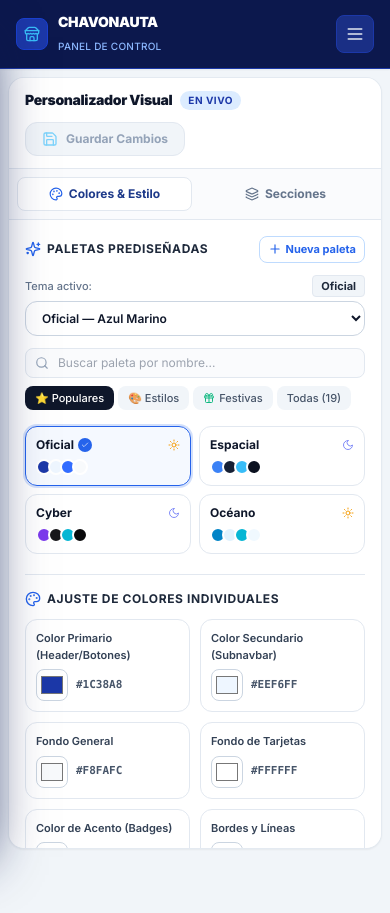
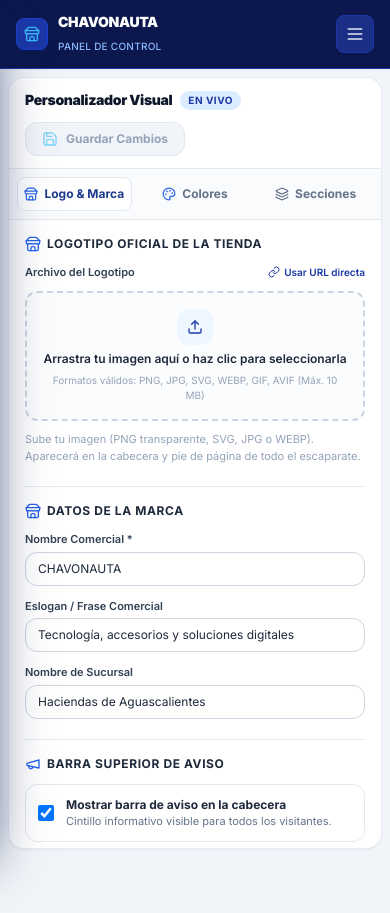
Before and after one commit to AzaelFajardo/Chavonauta-WebPage, a Next.js app: page /admin/personalizador in a window 390 px wide. Built offline with nearby package versions, Linux system fonts and the light colour scheme.

Commit message:
feat: implementa control de tamano de logo responsivo y pestana de marca

```diff
--- a/src/components/customizer/AdminCustomizerManager.tsx
+++ b/src/components/customizer/AdminCustomizerManager.tsx
@@ -19,10 +19,12 @@ import {
   Loader2,
   X,
   Settings,
+  Store,
 } from "lucide-react";
 import { CatalogItem, Category, SectionBlock, ThemeConfig } from "@/types";
 import { SectionManager } from "./SectionManager";
 import { ColorPaletteEditor } from "./ColorPaletteEditor";
+import { BusinessInfoEditor } from "./BusinessInfoEditor";
 import { LivePreview } from "./LivePreview";
 
 interface AdminCustomizerManagerProps {
@@ -39,7 +41,7 @@ export function AdminCustomizerManager({
   const router = useRouter();
 
   const [theme, setTheme] = useState<ThemeConfig>(initialTheme);
-  const [activeTab, setActiveTab] = useState<"colors" | "sections">("colors");
+  const [activeTab, setActiveTab] = useState<"logo" | "colors" | "sections">("logo");
   const [viewport, setViewport] = useState<"desktop" | "tablet" | "mobile">("desktop");
   const [isSaving, setIsSaving] = useState(false);
   const [hasChanges, setHasChanges] = useState(false);
@@ -318,24 +320,37 @@ export function AdminCustomizerManager({
         {/* Panel de Controles / Sidebar del Editor */}
         <div className="w-full lg:w-[410px] border-b lg:border-b-0 lg:border-r border-slate-200 bg-white flex flex-col shrink-0">
           {/* Pestañas de Navegación del Editor */}
-          <div className="p-2 border-b border-slate-200 bg-slate-50/70 grid grid-cols-2 gap-1.5 shrink-0">
+          <div className="p-2 border-b border-slate-200 bg-slate-50/70 grid grid-cols-3 gap-1.5 shrink-0">
+            <button
+              type="button"
+              onClick={() => setActiveTab("logo")}
+              className={`flex items-center justify-center gap-1.5 py-2 px-1 rounded-lg text-xs font-bold transition-all ${
+                activeTab === "logo"
+                  ? "bg-white text-blue-900 shadow-2xs border border-slate-200"
+                  : "text-slate-500 hover:text-slate-800 hover:bg-slate-100"
+              }`}
+            >
+              <Store className="w-3.5 h-3.5 text-blue-600" />
+              <span>Logo & Marca</span>
+            </button>
+
             <button
               type="button"
               onClick={() => setActiveTab("colors")}
-              className={`flex items-center justify-center gap-1.5 py-2 px-2.5 rounded-lg text-xs font-bold transition-all ${
+              className={`flex items-center justify-center gap-1.5 py-2 px-1 rounded-lg text-xs font-bold transition-all ${
                 activeTab === "colors"
                   ? "bg-white text-blue-900 shadow-2xs border border-slate-200"
                   : "text-slate-500 hover:text-slate-800 hover:bg-slate-100"
               }`}
             >
               <Palette className="w-3.5 h-3.5 text-blue-600" />
-              <span>Colores & Estilo</span>
+              <span>Colores</span>
             </button>
 
             <button
               type="button"
               onClick={() => setActiveTab("sections")}
-              className={`flex items-center justify-center gap-1.5 py-2 px-2.5 rounded-lg text-xs font-bold transition-all ${
+              className={`flex items-center justify-center gap-1.5 py-2 px-1 rounded-lg text-xs font-bold transition-all ${
                 activeTab === "sections"
                   ? "bg-white text-blue-900 shadow-2xs border border-slate-200"
                   : "text-slate-500 hover:text-slate-800 hover:bg-slate-100"
@@ -348,6 +363,22 @@ export function AdminCustomizerManager({
 
           {/* Contenido de la Pestaña Activa con Scroll */}
           <div className="flex-1 overflow-y-auto p-4">
+            {activeTab === "logo" && (
+              <BusinessInfoEditor
+                business={theme.business}
+                onChange={(updates) => {
+                  setTheme((prev) => ({
+                    ...prev,
+                    business: {
+                      ...prev.business,
+                      ...updates,
+                    },
+                  }));
+                  setHasChanges(true);
+                }}
+              />
+            )}
+
             {activeTab === "colors" && (
               <ColorPaletteEditor
                 theme={theme}
@@ -366,7 +397,7 @@ export function AdminCustomizerManager({
           {/* Pie informativo para redirigir a Configuración */}
           <div className="p-3 bg-slate-50 border-t border-slate-200 text-center shrink-0">
             <p className="text-[11px] text-slate-500">
-              ¿Deseas cambiar logotipo, nombre, horarios o contacto?
+              ¿Deseas editar horarios detallados, redes sociales o mapa?
             </p>
             <Link
               href="/admin/configuracion"
--- a/src/components/customizer/BusinessInfoEditor.tsx
+++ b/src/components/customizer/BusinessInfoEditor.tsx
@@ -2,7 +2,7 @@
 
 import React from "react";
 import { BusinessInfo } from "@/types";
-import { Store, Megaphone, Phone, MapPin, Mail, Clock } from "lucide-react";
+import { Store, Megaphone, Phone, MapPin, Mail, Clock, Maximize2, Smartphone } from "lucide-react";
 import { ImageUploader } from "@/components/ui/ImageUploader";
 
 interface BusinessInfoEditorProps {
@@ -14,37 +14,139 @@ export function BusinessInfoEditor({
   business,
   onChange,
 }: BusinessInfoEditorProps) {
+  const currentLogoWidth = business.logoWidth || 130;
+
   return (
     <div className="space-y-5">
-      {/* Datos Principales */}
-      <div>
-        <label className="block text-xs font-bold uppercase tracking-wider text-slate-800 mb-3 flex items-center gap-1.5">
-          <Store className="w-4 h-4 text-navy-800" />
-          <span>Identidad de la Marca</span>
+      {/* 1. Logotipo y Tamaño Responsivo */}
+      <div className="space-y-3">
+        <label className="block text-xs font-bold uppercase tracking-wider text-slate-800 flex items-center gap-1.5">
+          <Store className="w-4 h-4 text-blue-600" />
+          <span>Logotipo Oficial de la Tienda</span>
         </label>
 
-        <div className="space-y-3">
+        {/* Componente Uploader de Imagen */}
+        <ImageUploader
+          value={business.logoUrl || ""}
+          onChange={(url) => onChange({ logoUrl: url })}
+          label="Archivo del Logotipo"
+          helperText="Sube tu imagen (PNG transparente, SVG, JPG o WEBP). Aparecerá en la cabecera y pie de página de todo el escaparate."
+        />
+
+        {/* Controles de Tamaño (solo visibles si se ha cargado un logotipo) */}
+        {business.logoUrl && (
+          <div className="p-3.5 bg-slate-50/90 rounded-xl border border-slate-200/90 space-y-3 animate-in fade-in duration-200 shadow-2xs">
+            <div className="flex items-center justify-between">
+              <label className="text-xs font-bold text-slate-800 flex items-center gap-1.5">
+                <Maximize2 className="w-3.5 h-3.5 text-blue-600" />
+                <span>Tamaño del Logotipo</span>
+              </label>
+              <span className="text-xs font-mono font-bold text-blue-700 bg-blue-50 border border-blue-200 px-2.5 py-0.5 rounded-md">
+                {currentLogoWidth}px
+              </span>
+            </div>
+
+            {/* Slider continuo de escala */}
+            <div>
+              <input
+                type="range"
+                min={60}
+                max={240}
+                step={5}
+                value={currentLogoWidth}
+                onChange={(e) => onChange({ logoWidth: Number(e.target.value) })}
+                className="w-full h-1.5 bg-slate-200 rounded-lg appearance-none cursor-pointer accent-blue-600"
+              />
+              <div className="flex justify-between text-[10px] text-slate-400 font-mono mt-1">
+                <span>Chico (60px)</span>
+                <span>Estándar (130px)</span>
+                <span>Grande (240px)</span>
+              </div>
+            </div>
+
+            {/* Presets rápidos de tamaño */}
+            <div className="grid grid-cols-4 gap-1.5">
+              {[
+                { label: "Chico", px: 90 },
+                { label: "Medio", px: 130 },
+                { label: "Grande", px: 175 },
+                { label: "Máx", px: 220 },
+              ].map((preset) => {
+                const isActive = currentLogoWidth === preset.px;
+                return (
+                  <button
+                    key={preset.label}
+                    type="button"
+                    onClick={() => onChange({ logoWidth: preset.px })}
+                    className={`py-1.5 px-1 text-[11px] font-semibold rounded-lg border transition-all text-center ${
+                      isActive
+                        ? "bg-slate-900 text-white border-slate-900 shadow-2xs"
+                        : "bg-white text-slate-700 border-slate-200 hover:bg-slate-100"
+                    }`}
+                  >
+                    {preset.label} ({preset.px}px)
+                  </button>
+                );
+              })}
+            </div>
+
+            {/* Previsualización en caja de contraste */}
+            <div className="p-3 bg-white rounded-lg border border-slate-200 flex flex-col items-center justify-center gap-1.5">
+              <span className="text-[10px] font-medium text-slate-400">
+                Previsualización a escala real:
+              </span>
+              <div className="h-12 flex items-center justify-center max-w-full overflow-hidden">
+                <img
+                  src={business.logoUrl}
+                  alt={business.name}
+                  style={{
+                    width: `${currentLogoWidth}px`,
+                    maxHeight: "44px",
+                  }}
+                  className="h-auto max-h-11 object-contain transition-all duration-150"
+                />
+              </div>
+            </div>
+
+            {/* Alerta de Adaptabilidad Responsiva */}
+            <div className="p-2.5 bg-blue-50/80 border border-blue-200/80 rounded-lg text-[11px] text-blue-900 leading-relaxed flex items-start gap-2">
+              <Smartphone className="w-3.5 h-3.5 text-blue-600 shrink-0 mt-0.5" />
+              <span>
+                <strong>Diseño Responsivo:</strong> En escritorio tu logo se ajusta al ancho elegido. En celulares se escala de forma inteligente para que nunca desborde la cabecera ni tape los accesos de menú o WhatsApp.
+              </span>
+            </div>
+          </div>
+        )}
+      </div>
+
+      {/* 2. Identidad del Negocio */}
+      <div className="pt-4 border-t border-slate-200 space-y-3">
+        <label className="block text-xs font-bold uppercase tracking-wider text-slate-800 flex items-center gap-1.5">
+          <Store className="w-4 h-4 text-blue-600" />
+          <span>Datos de la Marca</span>
+        </label>
+
         <div>
           <label className="block text-[11px] font-semibold text-slate-700 mb-1">
-              Nombre Comercial
+            Nombre Comercial *
           </label>
           <input
             type="text"
             value={business.name}
             onChange={(e) => onChange({ name: e.target.value })}
-              className="w-full px-3 py-2 text-xs rounded-xl border border-slate-300 focus:outline-none focus:ring-2 focus:ring-navy-600 text-slate-800"
+            className="w-full px-3 py-2 text-xs rounded-xl border border-slate-300 focus:outline-none focus:ring-2 focus:ring-blue-600 text-slate-800"
           />
         </div>
 
         <div>
           <label className="block text-[11px] font-semibold text-slate-700 mb-1">
-              Eslogan / Frase Descriptiva
+            Eslogan / Frase Comercial
           </label>
           <input
             type="text"
             value={business.slogan}
             onChange={(e) => onChange({ slogan: e.target.value })}
-              className="w-full px-3 py-2 text-xs rounded-xl border border-slate-300 focus:outline-none focus:ring-2 focus:ring-navy-600 text-slate-800"
+            className="w-full px-3 py-2 text-xs rounded-xl border border-slate-300 focus:outline-none focus:ring-2 focus:ring-blue-600 text-slate-800"
           />
         </div>
 
@@ -57,30 +159,18 @@ export function BusinessInfoEditor({
             value={business.branchName || ""}
             onChange={(e) => onChange({ branchName: e.target.value })}
             placeholder="Ej. Haciendas de Aguascalientes"
-              className="w-full px-3 py-2 text-xs rounded-xl border border-slate-300 focus:outline-none focus:ring-2 focus:ring-navy-600 text-slate-800"
-            />
-          </div>
-
-          {/* Subida de Logotipo Oficial */}
-          <div className="pt-2">
-            <ImageUploader
-              value={business.logoUrl || ""}
-              onChange={(url) => onChange({ logoUrl: url })}
-              label="Logotipo"
-              helperText="El logotipo aparecerá en la cabecera y en el pie de página del escaparate. Si no subes ninguno, se mostrará el nombre con la tipografía de la marca."
+            className="w-full px-3 py-2 text-xs rounded-xl border border-slate-300 focus:outline-none focus:ring-2 focus:ring-blue-600 text-slate-800"
           />
         </div>
       </div>
-      </div>
 
-      {/* Barra de Anuncios Superior */}
-      <div className="pt-4 border-t border-slate-200">
-        <label className="block text-xs font-bold uppercase tracking-wider text-slate-800 mb-2 flex items-center gap-1.5">
-          <Megaphone className="w-4 h-4 text-navy-800" />
+      {/* 3. Barra Superior de Anuncios */}
+      <div className="pt-4 border-t border-slate-200 space-y-3">
+        <label className="block text-xs font-bold uppercase tracking-wider text-slate-800 flex items-center gap-1.5">
+          <Megaphone className="w-4 h-4 text-blue-600" />
           <span>Barra Superior de Aviso</span>
         </label>
 
-        <div className="space-y-3">
         <label className="flex items-center gap-3 p-3 rounded-xl border border-slate-200 bg-white cursor-pointer hover:bg-slate-50 transition-colors">
           <input
             type="checkbox"
@@ -88,14 +178,14 @@ export function BusinessInfoEditor({
             onChange={(e) =>
               onChange({ announcementEnabled: e.target.checked })
             }
-              className="w-4 h-4 text-navy-800 rounded focus:ring-navy-800"
+            className="w-4 h-4 text-blue-600 rounded focus:ring-blue-600"
           />
           <div>
             <span className="text-xs font-bold text-slate-800 block">
               Mostrar barra de aviso en la cabecera
             </span>
             <span className="text-[11px] text-slate-500 block">
-                Cintillo superior visible en toda la web.
+              Cintillo informativo visible para todos los visitantes.
             </span>
           </div>
         </label>
@@ -103,79 +193,18 @@ export function BusinessInfoEditor({
         {business.announcementEnabled && (
           <div>
             <label className="block text-[11px] font-semibold text-slate-700 mb-1">
-                Texto del Anuncio
+              Texto del Aviso
             </label>
             <input
               type="text"
               value={business.announcementText || ""}
               onChange={(e) => onChange({ announcementText: e.target.value })}
               placeholder="Ej. Atención directa por WhatsApp • Impresiones, trámites y renta de PC."
-                className="w-full px-3 py-2 text-xs rounded-xl border border-slate-300 focus:outline-none focus:ring-2 focus:ring-navy-600 text-slate-800"
+              className="w-full px-3 py-2 text-xs rounded-xl border border-slate-300 focus:outline-none focus:ring-2 focus:ring-blue-600 text-slate-800"
             />
           </div>
         )}
       </div>
     </div>
-
-      {/* Contacto y Ubicación */}
-      <div className="pt-4 border-t border-slate-200 space-y-3">
-        <label className="block text-xs font-bold uppercase tracking-wider text-slate-800 mb-2 flex items-center gap-1.5">
-          <Phone className="w-4 h-4 text-navy-800" />
-          <span>Contacto y Horarios</span>
-        </label>
-
-        <div className="grid grid-cols-1 sm:grid-cols-2 gap-3">
-          <div>
-            <label className="block text-[11px] font-semibold text-slate-700 mb-1">
-              WhatsApp (Con clave de país)
-            </label>
-            <input
-              type="text"
-              value={business.whatsappNumber}
-              onChange={(e) => onChange({ whatsappNumber: e.target.value })}
-              placeholder="Ej. 5214494022163"
-              className="w-full px-3 py-2 text-xs rounded-xl border border-slate-300 focus:outline-none focus:ring-2 focus:ring-navy-600 text-slate-800"
-            />
-          </div>
-
-          <div>
-            <label className="block text-[11px] font-semibold text-slate-700 mb-1">
-              Correo Electrónico
-            </label>
-            <input
-              type="email"
-              value={business.email || ""}
-              onChange={(e) => onChange({ email: e.target.value })}
-              placeholder="ciberchavonauta@gmail.com"
-              className="w-full px-3 py-2 text-xs rounded-xl border border-slate-300 focus:outline-none focus:ring-2 focus:ring-navy-600 text-slate-800"
-            />
-          </div>
-        </div>
-
-        <div>
-          <label className="block text-[11px] font-semibold text-slate-700 mb-1">
-            Dirección Completa
-          </label>
-          <input
-            type="text"
-            value={business.address}
-            onChange={(e) => onChange({ address: e.target.value })}
-            className="w-full px-3 py-2 text-xs rounded-xl border border-slate-300 focus:outline-none focus:ring-2 focus:ring-navy-600 text-slate-800"
-          />
-        </div>
-
-        <div>
-          <label className="block text-[11px] font-semibold text-slate-700 mb-1">
-            Horario Resumido
-          </label>
-          <input
-            type="text"
-            value={business.schedule}
-            onChange={(e) => onChange({ schedule: e.target.value })}
-            className="w-full px-3 py-2 text-xs rounded-xl border border-slate-300 focus:outline-none focus:ring-2 focus:ring-navy-600 text-slate-800"
-          />
-        </div>
-      </div>
-    </div>
   );
 }
--- a/src/components/storefront/Navbar.tsx
+++ b/src/components/storefront/Navbar.tsx
@@ -75,7 +75,11 @@ export function Navbar({ business, categories }: NavbarProps) {
                 <img
                   src={business.logoUrl}
                   alt={business.name}
-                  className="h-8 sm:h-9 w-auto object-contain"
+                  style={{
+                    width: `${business.logoWidth || 130}px`,
+                    maxHeight: "46px",
+                  }}
+                  className="h-auto max-h-8 sm:max-h-11 max-w-[110px] xs:max-w-[130px] sm:max-w-none object-contain transition-all duration-200"
                 />
               ) : (
                 <span
--- a/src/lib/data/local-db.json
+++ b/src/lib/data/local-db.json
@@ -27,7 +27,8 @@
       "name": "CHAVONAUTA",
       "slogan": "Tecnología, accesorios y soluciones digitales",
       "branchName": "Haciendas de Aguascalientes",
-      "logoUrl": "",
+      "logoUrl": "/uploads/chavologosinfondo-1795041125647.png",
+      "logoWidth": 130,
       "announcementText": "Atención directa por WhatsApp al 449 402 2163 • Impresiones, trámites, soporte y renta de PC.",
       "announcementEnabled": true,
       "whatsappNumber": "5214494022163",
@@ -131,7 +132,7 @@
         "content": {}
       }
     ],
-    "updatedAt": "2026-11-18T22:12:17.338Z"
+    "updatedAt": "2026-11-18T22:32:06.888Z"
   },
   "categories": [
     {
--- a/src/lib/data/seed.ts
+++ b/src/lib/data/seed.ts
@@ -16,6 +16,7 @@ export const DEFAULT_THEME_CONFIG: ThemeConfig = {
     slogan: "Tecnología, accesorios y soluciones digitales",
     branchName: "Haciendas de Aguascalientes",
     logoUrl: "",
+    logoWidth: 130,
     announcementText:
       "Atención directa por WhatsApp al 449 402 2163 • Impresiones, trámites, soporte y renta de PC.",
     announcementEnabled: true,
--- a/src/types/index.ts
+++ b/src/types/index.ts
@@ -43,6 +43,7 @@ export interface BusinessInfo {
   slogan: string;
   branchName?: string;
   logoUrl?: string;
+  logoWidth?: number;
   announcementText?: string;
   announcementEnabled: boolean;
   whatsappNumber: string;
```
Also changed, not shown: src/components/admin/AdminSettingsManager.tsx (+67 -1 lines), src/components/storefront/Footer.tsx (+9 -1 lines). Lines whose indentation alone changed are shown as unchanged.
